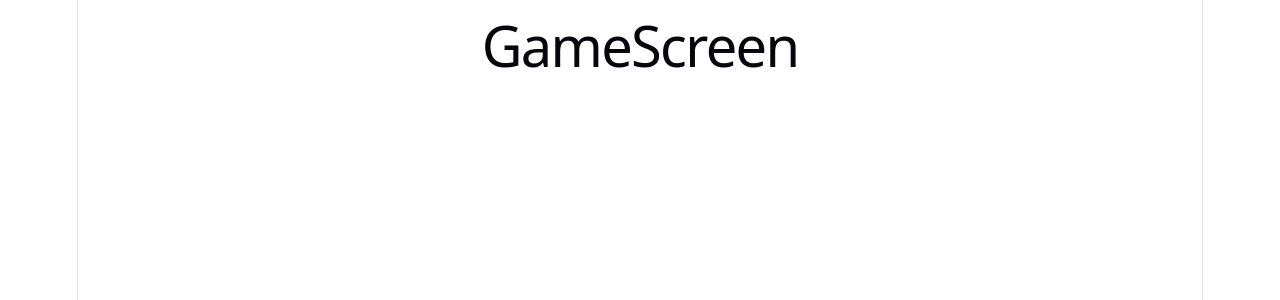
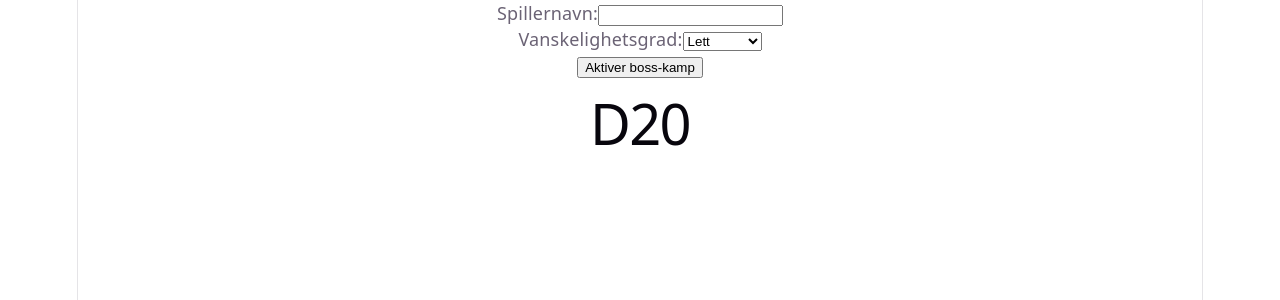
Before and after one commit to victortonneberg/UI_designprosjekt, a React (Vite) app in the folder UI_app/: page / in a window 1280 px wide. Both pictures are taken after a click on the button "Start spill". Shown: the top 300 px of the page. Built offline with nearby package versions, Linux system fonts and the light colour scheme.

Commit message:
GameScreen
Funksjon som rendrer fase basert på hvor spiller er i spillet. Må koordineres med de andre komponentene som brukes.

```diff
--- a/UI_app/src/components/boss/BossFight.jsx
+++ b/UI_app/src/components/boss/BossFight.jsx
@@ -0,0 +1,3 @@
+export default function BossFight() {
+  return <h1>Boss Fight!</h1>;
+}
--- a/UI_app/src/components/game/D20Roller.jsx
+++ b/UI_app/src/components/game/D20Roller.jsx
@@ -1 +1,3 @@
-export default function D20Roller() {}
+export default function D20Roller() {
+  return <h1>D20</h1>;
+}
--- a/UI_app/src/components/game/D6Roller.jsx
+++ b/UI_app/src/components/game/D6Roller.jsx
@@ -1 +1,3 @@
-export default function D6Roller() {}
+export default function D6Roller() {
+  return <h1>D6</h1>;
+}
--- a/UI_app/src/components/game/GameScreen.jsx
+++ b/UI_app/src/components/game/GameScreen.jsx
@@ -1,3 +1,75 @@
+import { useGame } from "../../context/useGame";
+import D20Roller from "./D20Roller";
+import D6Roller from "./D6Roller";
+import QuestionCard from "../questions/QuestionCard";
+import PlayerInfo from "./PlayerInfo";
+import BossFight from "../boss/BossFight";
+
 export default function GameScreen() {
-  return <h1>GameScreen</h1>;
+  const {
+    phase,
+    setPhase,
+    nextPlayer,
+    d20Result,
+    setD20Result,
+    activeBossFight,
+    startBossFight,
+  } = useGame();
+
+  // Funksjon for å bestemme hvilken spillfase som skal rendre.
+  function renderPhase() {
+    switch (phase) {
+      case "roll-d20":
+        return (
+          <D20Roller
+            onRollComplete={(result) => {
+              // Lagrer D20 resultatet i context, slik at det kan brukes i spørsmål-fasen for å avgjøre vanskelighetsgrad.
+              setD20Result(result);
+              setPhase("question");
+            }}
+          />
+        );
+
+      case "question":
+        return (
+          <QuestionCard
+            d20Result={d20Result}
+            onAnswer={(correct) => setPhase(correct ? "roll-d6" : "next")}
+          />
+        );
+
+      case "roll-d6":
+        return <D6Roller onRollComplete={() => setPhase("next")} />;
+      case "next":
+        nextPlayer();
+      default:
+    }
+  }
+
+  if (activeBossFight) {
+    return (
+      <div>
+        <PlayerInfo />
+        <BossFight />
+      </div>
+    );
+  }
+
+  return (
+    <div>
+      <PlayerInfo />
+      <button onClick={startBossFight}>Aktiver boss-kamp</button>
+      {renderPhase()}
+    </div>
+  );
+
+  function NextPlayer() {
+    const { nextPlayer } = useGame();
+    return (
+      <div>
+        <p>Din tur er over!</p>
+        <button onClick={nextPlayer}>Neste spiller</button>
+      </div>
+    );
+  }
 }
--- a/UI_app/src/context/GameProvider.jsx
+++ b/UI_app/src/context/GameProvider.jsx
@@ -6,6 +6,7 @@ export const GameProvider = ({ children }) => {
   const [currentPlayerIndex, setCurrentPlayerIndex] = useState(0);
   const [phase, setPhase] = useState("roll-d20");
   const [activeBossFight, setActiveBossFight] = useState(false);
+  const [d20Result, setD20Result] = useState(null);
 
   const nextPlayer = () => {
     if (players.length === 0) return;
@@ -37,6 +38,8 @@ export const GameProvider = ({ children }) => {
         setActiveBossFight,
         startBossFight,
         endBossFight,
+        d20Result,
+        setD20Result,
       }}
     >
       {children}
```
